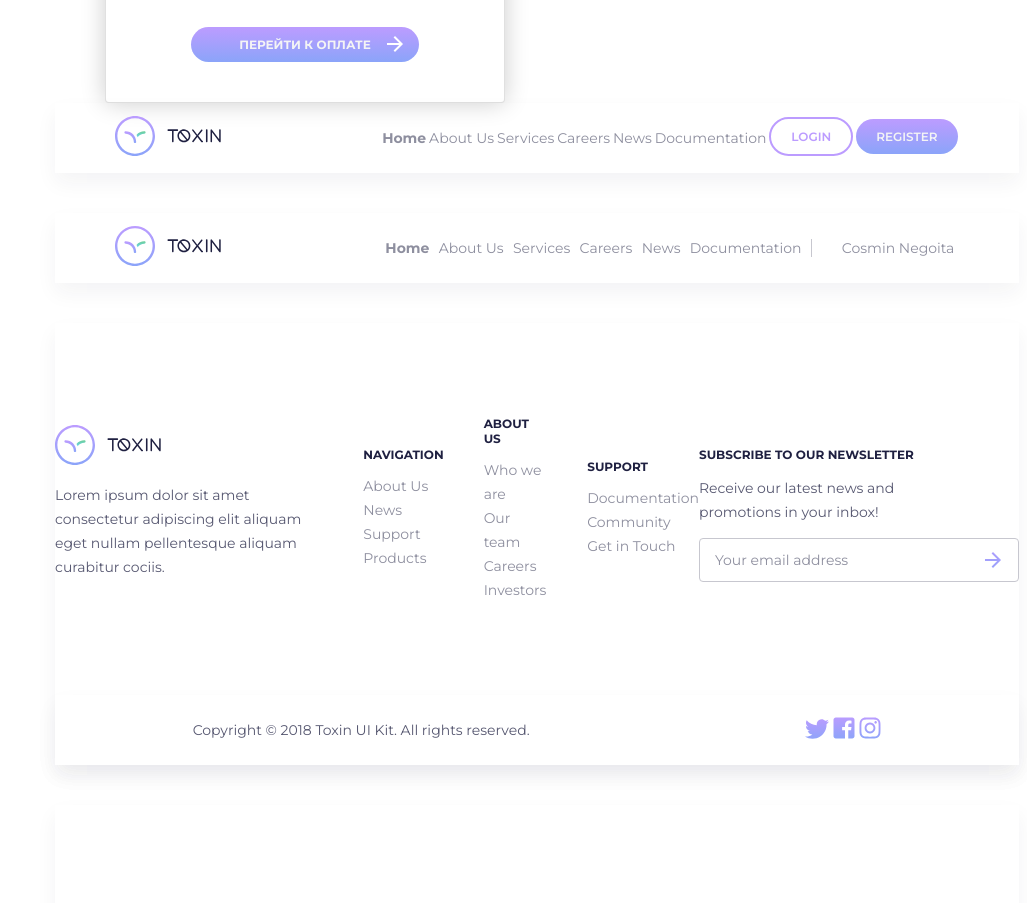
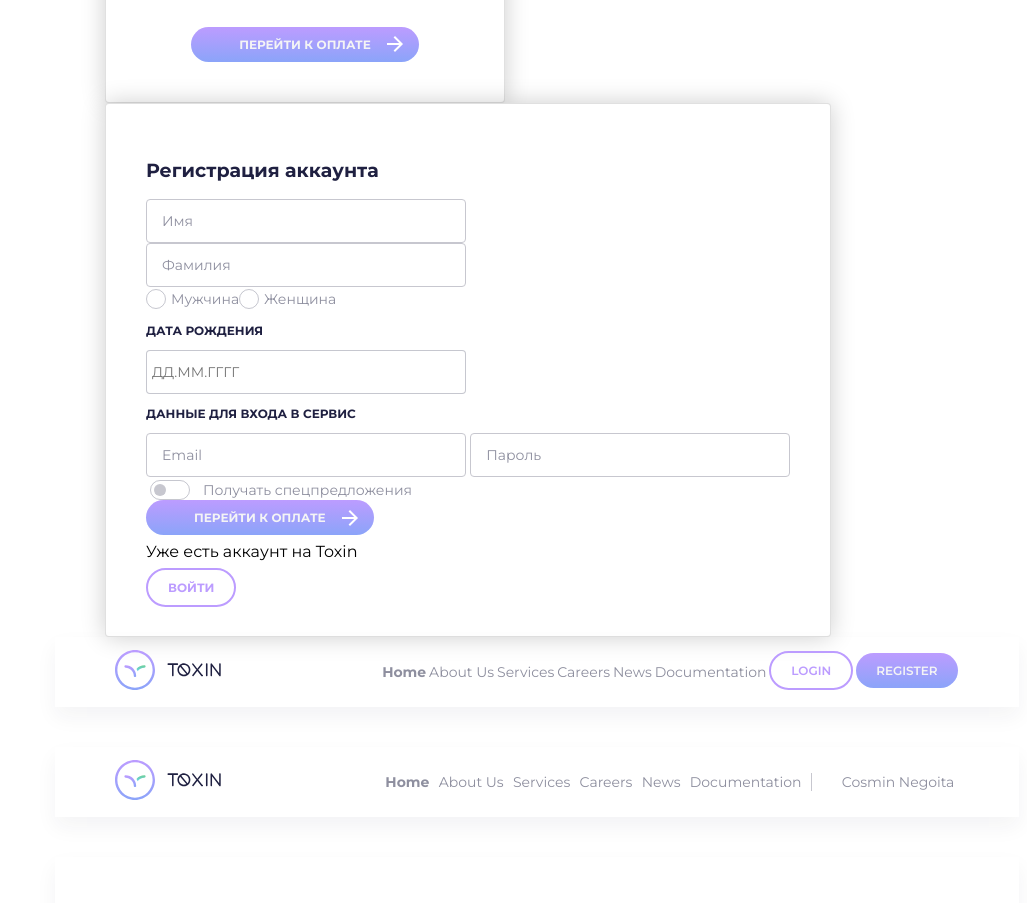
Before and after one commit to Be-Ge/toxin, a plain HTML site: page index.html in a window 1280 px wide. Shown: the part 3064-3967 px from the top of the page, without its empty margins (253-1280 px from the left). Drawn offline with nearby package versions, Linux system fonts and the light colour scheme.

Commit message:
add registrate form

```diff
--- a/css/default.scss
+++ b/css/default.scss
@@ -1058,7 +1058,21 @@ body {
         margin-bottom: 30px;
     }
 }
-
+.register {
+    display: flex;
+    justify-content: center;
+    flex-direction: column;
+    background: #FFFFFF;
+    border: 1px solid rgba(0, 0, 0, 0.12);
+    box-sizing: border-box;
+    box-shadow: 0px 0px 25px rgba(0, 0, 0, 0.2);
+    border-radius: 4px;
+    width: fit-content;
+    padding: 40px;
+    &__radio {
+        display: flex;
+    }
+}
 // Headers and footers section
 .frame {
     margin-left: 300px;
--- a/index.html
+++ b/index.html
@@ -429,6 +429,41 @@
                 Перейти к оплате
             </a>
         </div>
+        <div class="register">
+            <h2>Регистрация аккаунта</h2>
+            <input class="input__email" type="email" placeholder="Имя">
+            <input class="input__email" type="email" placeholder="Фамилия">
+            <div class="register__radio">
+                <div class="radio">
+                    <input class="radio__input" type="radio" name="male" id="inputRadio-man">
+                    <label class="radio__label" for="inputRadio-man">Мужчина</label>
+                </div>
+                <div class="radio">
+                    <input class="radio__input" type="radio" name="male" id="inputRadio-woman">
+                    <label class="radio__label" for="inputRadio-woman">Женщина</label>
+                </div>
+            </div>
+            <div>
+                <h3>дата рождения</h3>
+                <input type='text' class='datepicker-here input__mask' placeholder="ДД.ММ.ГГГГ" />
+            </div>
+            <div>
+                <h3>данные для входа в сервис</h3>
+                <input class="input__email" type="email" placeholder="Email">
+                <input class="input__email" type="email" placeholder="Пароль">
+                <div class="switch">
+                    <input class="switch__input" type="checkbox" id="switchCheckbox">
+                    <label for="switchCheckbox" class="switch__label">Получать спецпредложения</label>
+                </div>
+                <a class="btn-link">
+                    Перейти к оплате
+                </a>
+                <div>
+                    <p>Уже есть аккаунт на Toxin</p>
+                    <a class="button-trans">войти</a>
+                </div>
+            </div>
+        </div>
     </section>
     <!-- End cards section  -->
     <!-- Headers and footers section -->
```
Also changed, not shown: css/default.css, 1 other file.
